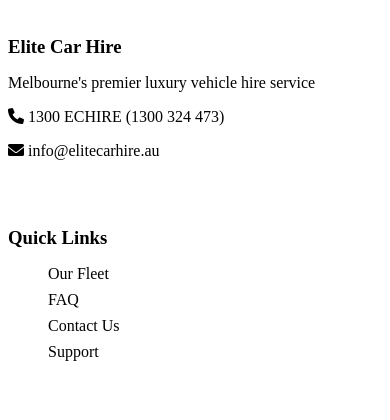
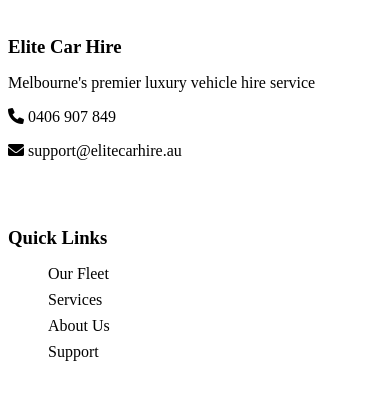
Before and after one commit to madcrx/EliteCarHireWeb, a PHP site: template app/views/admin/bookings.php in a window 390 px wide. Shown: the part 1339-1759 px from the top of the page. Run offline with PHP 8.4, Linux system fonts and the light colour scheme; a user stored in the database is signed in; the template is opened without the code that fills it: most values are stand-ins (such as "Sample title", 1, 10 or a date in 2020); data that the repository does not hold is empty.

Commit message:
Fix 404 errors, security token issues, and update contact information
- Add CSRF token protection to login and register forms
- Add CSRF verification in AuthController for login and register methods
- Create new pages: About, Services, and Support with routes and controller methods
- Update navigation bar to include Fleet, Services, and About links
- Update footer with correct links (Our Fleet, Services, About Us, Support)
- Update contact information across all pages:
  - Email: support@elitecarhire.au (previously info@elitecarhire.au)
  - Phone: 0406 907 849 (previously 1300 ECHIRE / 1300 324 473)
- Updated files:
  - layout.php (navigation, footer, contact info)
  - contact.php (contact info)
  - vehicle-detail.php (phone number)
  - app.php config (email from address)
  - AuthController.php (CSRF verification)
  - PublicController.php (new page methods)
  - index.php (new routes)
  - login.php and register.php (CSRF tokens)

This resolves all 404 errors and "Invalid security token" errors reported.

```diff
--- a/app/views/auth/login.php
+++ b/app/views/auth/login.php
@@ -4,6 +4,8 @@
         <h2 style="text-align: center; color: var(--primary-gold); margin-bottom: 2rem;">Login to Elite Car Hire</h2>
 
         <form method="POST" action="/login">
+            <input type="hidden" name="csrf_token" value="<?= csrfToken() ?>">
+
             <div class="form-group">
                 <label>Email</label>
                 <input type="email" name="email" required>
--- a/app/views/auth/register.php
+++ b/app/views/auth/register.php
@@ -4,6 +4,8 @@
         <h2 style="text-align: center; color: var(--primary-gold); margin-bottom: 2rem;">Create Your Account</h2>
 
         <form method="POST" action="/register">
+            <input type="hidden" name="csrf_token" value="<?= csrfToken() ?>">
+
             <div class="form-group">
                 <label>First Name</label>
                 <input type="text" name="first_name" value="<?= old('first_name') ?>" required>
--- a/app/views/layout.php
+++ b/app/views/layout.php
@@ -20,7 +20,9 @@
                     <span class="user-name"><?= e($_SESSION['name']) ?></span>
                 <?php else: ?>
                     <a href="/">Home</a>
-                    <a href="/vehicles">Vehicles</a>
+                    <a href="/vehicles">Fleet</a>
+                    <a href="/services">Services</a>
+                    <a href="/about">About</a>
                     <a href="/contact">Contact</a>
                     <a href="/login" class="btn btn-primary">Login</a>
                 <?php endif; ?>
@@ -50,15 +52,15 @@
                 <div>
                     <h3>Elite Car Hire</h3>
                     <p>Melbourne's premier luxury vehicle hire service</p>
-                    <p><i class="fas fa-phone"></i> 1300 ECHIRE (1300 324 473)</p>
-                    <p><i class="fas fa-envelope"></i> info@elitecarhire.au</p>
+                    <p><i class="fas fa-phone"></i> 0406 907 849</p>
+                    <p><i class="fas fa-envelope"></i> support@elitecarhire.au</p>
                 </div>
                 <div>
                     <h3>Quick Links</h3>
                     <ul>
                         <li><a href="/vehicles">Our Fleet</a></li>
-                        <li><a href="/faq">FAQ</a></li>
-                        <li><a href="/contact">Contact Us</a></li>
+                        <li><a href="/services">Services</a></li>
+                        <li><a href="/about">About Us</a></li>
                         <li><a href="/support">Support</a></li>
                     </ul>
                 </div>
--- a/app/views/public/contact.php
+++ b/app/views/public/contact.php
@@ -6,11 +6,11 @@
         <div style="display: grid; grid-template-columns: 1fr 1fr; gap: 2rem; margin-bottom: 2rem;">
             <div>
                 <h3><i class="fas fa-phone"></i> Phone</h3>
-                <p>1300 ECHIRE (1300 324 473)</p>
+                <p>0406 907 849</p>
             </div>
             <div>
                 <h3><i class="fas fa-envelope"></i> Email</h3>
-                <p>info@elitecarhire.au</p>
+                <p>support@elitecarhire.au</p>
             </div>
         </div>
 
--- a/app/views/public/vehicle-detail.php
+++ b/app/views/public/vehicle-detail.php
@@ -128,7 +128,7 @@
 
                     <div style="margin-top: 2rem; padding-top: 2rem; border-top: 1px solid var(--medium-gray);">
                         <p style="text-align: center;">
-                            <i class="fas fa-phone"></i> 1300 ECHIRE<br>
+                            <i class="fas fa-phone"></i> 0406 907 849<br>
                             <small>Need help? Call us!</small>
                         </p>
                     </div>
--- a/config/app.php
+++ b/config/app.php
@@ -22,7 +22,7 @@ return [
     ],
 
     'email' => [
-        'from_address' => 'info@elitecarhire.au',
+        'from_address' => 'support@elitecarhire.au',
         'from_name' => 'Elite Car Hire',
         'smtp_host' => getenv('SMTP_HOST') ?: 'localhost',
         'smtp_port' => getenv('SMTP_PORT') ?: 587,
--- a/public/index.php
+++ b/public/index.php
@@ -87,6 +87,9 @@ $router->get('/privacy', 'PublicController@privacy');
 $router->get('/faq', 'PublicController@faq');
 $router->get('/contact', 'PublicController@contact');
 $router->post('/contact/submit', 'PublicController@submitContact');
+$router->get('/about', 'PublicController@about');
+$router->get('/services', 'PublicController@services');
+$router->get('/support', 'PublicController@support');
 
 // API routes for AJAX
 $router->post('/api/payment/process', 'PaymentController@process');
```
Also changed, not shown: app/controllers/AuthController.php (+14 -0 lines), app/controllers/PublicController.php (+15 -0 lines).
